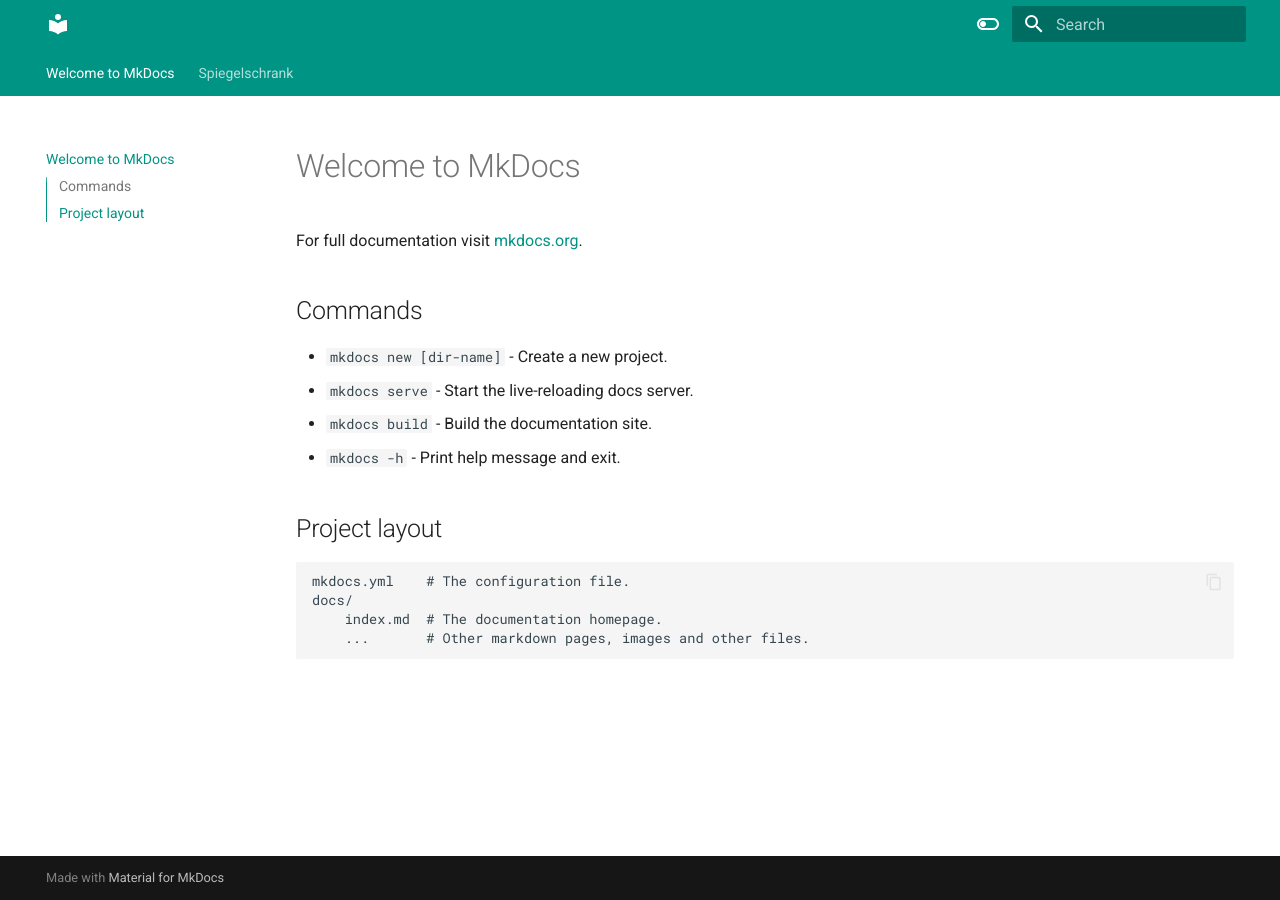
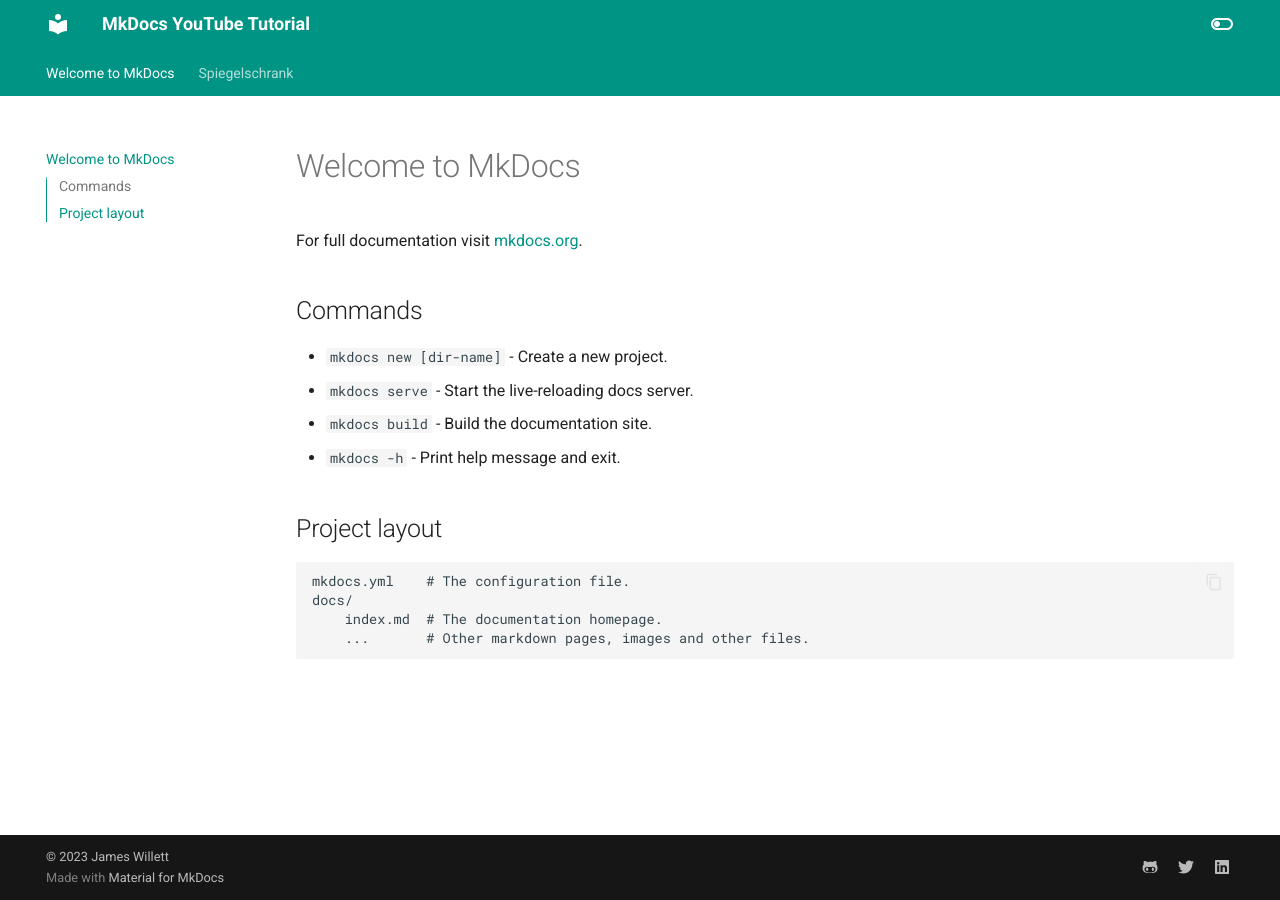
Before and after one commit to 0hh/mkdocs-material, an MkDocs documentation site: the page built from docs/index.md, in a window 1280 px wide. Built offline with MkDocs 1.6.1 and Material for MkDocs 9.7.7, drawn with Linux system fonts in a browser that asks for light colours.

```diff
--- a/mkdocs.yml
+++ b/mkdocs.yml
@@ -1,3 +1,5 @@
+site_name: MkDocs YouTube Tutorial
+site_url: https://james-willett.github.io/mkdocs-material-youtube-tutorial/
 theme:
   name: material
   features:
@@ -25,6 +27,18 @@ theme:
       primary: teal
       accent: lime
 
+plugins:
+  - social
+
+extra:
+  social:
+    - icon: fontawesome/brands/github-alt
+      link: https://github.com/james-willett
+    - icon: fontawesome/brands/twitter
+      link: https://twitter.com/TheJamesWillett
+    - icon: fontawesome/brands/linkedin
+      link: https://www.linkedin.com/in/willettjames/
+
 markdown_extensions:
   - pymdownx.highlight:
       anchor_linenums: true
@@ -38,3 +52,9 @@ markdown_extensions:
   - pymdownx.superfences
   - pymdownx.mark
   - attr_list
+  - pymdownx.emoji:
+      emoji_index: !!python/name:materialx.emoji.twemoji
+      emoji_generator: !!python/name:materialx.emoji.to_svg
+
+copyright: |
+  &copy; 2023 <a href="https://github.com/james-willett"  target="_blank" rel="noopener">James Willett</a>
```
